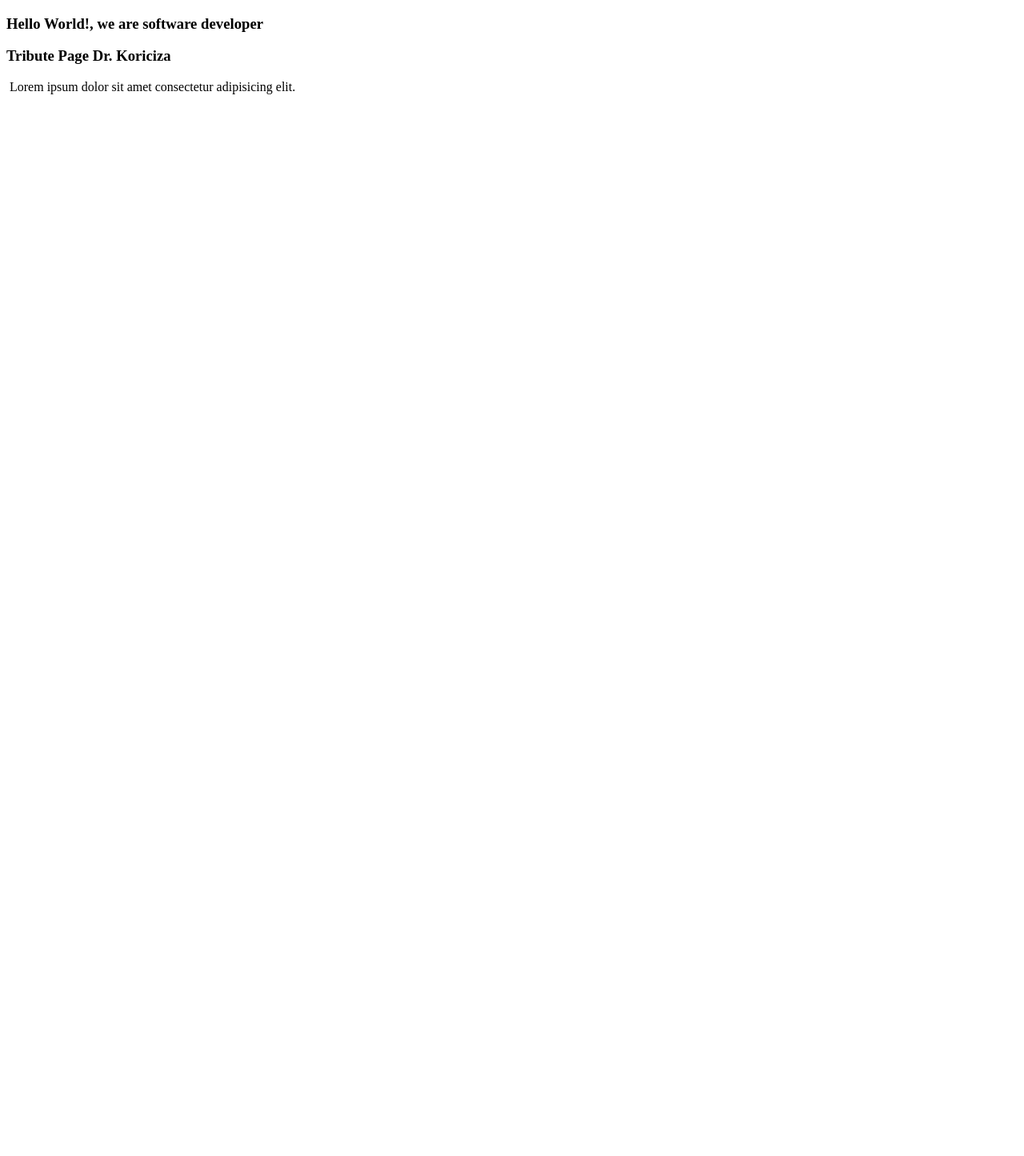
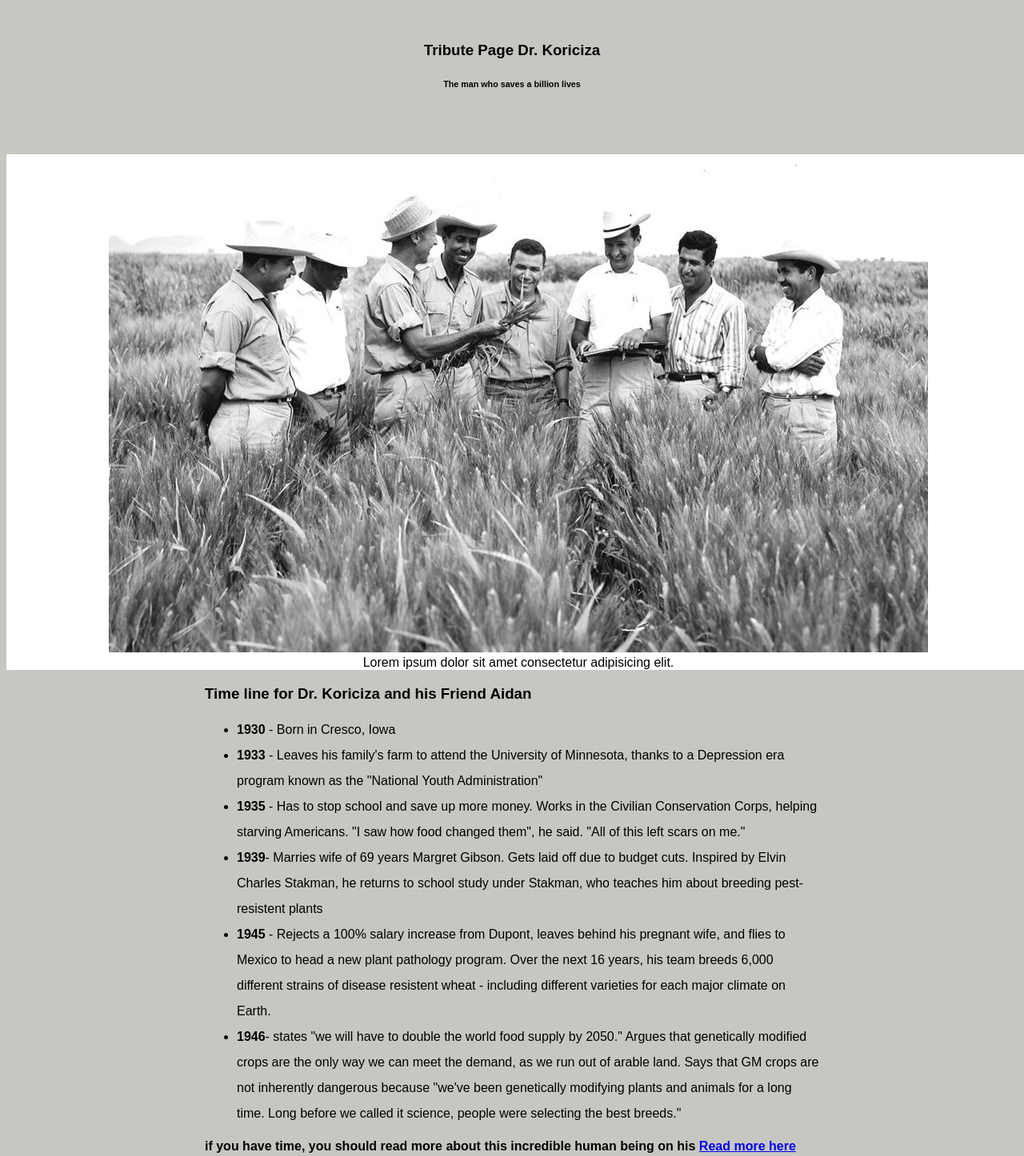
Before and after one commit to koriciza/koricizaANDAidan, a plain HTML site: page index.html in a window 1280 px wide. Shown: the whole page at 80% size. Before the commit the page ends 800 px from the top, so only its background shows below. Drawn offline with Linux system fonts and the light colour scheme.

Commit message:
Final rendering

```diff
--- a/css/style.css
+++ b/css/style.css
@@ -0,0 +1,39 @@
+body{
+    background-color: rgb(199, 199, 193);
+    font-family: Arial, Helvetica, sans-serif;
+}
+main{
+    align-items: center;
+    display: block;
+    justify-content: center;
+}
+
+header{
+    align-items: center;
+    text-align: center;
+    height: 20vh;
+    padding-top: 25px;
+}
+
+#img-div{
+    width: 100vw;
+    background-color: white;
+}
+
+#img-div #image{
+    align-items: center;
+    background-color: white;
+    width: 80%;
+    height: 80%;
+}
+
+.add {
+    width: 60vw;
+    text-align: left;
+    position: relative;
+    margin: auto;
+}
+
+.ul-add .li-add{
+    line-height: 2;
+}
--- a/index.html
+++ b/index.html
@@ -7,18 +7,36 @@
   </head>
 
   <body>
-    <h3>Hello World!, we are software developer</h3>
+
     <main id="main">
-      <h3 id="title">Tribute Page Dr. Koriciza</h3>
+      <header>
+        <h3 id="title">Tribute Page Dr. Koriciza</h3>
+        <h6>The man who saves a billion lives</h6>
+      </header>
 
       <div id="img-div">
-        <img id="image" />
-        <caption id="img-caption">Lorem ipsum dolor sit amet consectetur adipisicing elit.</caption>
+        <center>
+          <img id="image" src="img/img.jpeg"/><br
+          <caption id="img-caption">Lorem ipsum dolor sit amet consectetur adipisicing elit.</caption>
+        </center>
+
       </div>
 
-      <p id="tribute-info">
-        <a href="#" id="tribute-link" target="_target"></a>
-      </p>
+      <div class="add">
+        <p id="tribute-info" align="center">
+          <h3>Time line for Dr. Koriciza and his Friend Aidan</h3>
+          <ul class="ul-add">
+            <li class="li-add"> <strong>1930</strong> - Born in Cresco, Iowa</li>
+            <li class="li-add"><strong>1933</strong> - Leaves his family's farm to attend the University of Minnesota, thanks to a Depression era program known as the "National Youth Administration"</li>
+            <li class="li-add"><strong>1935</strong> - Has to stop school and save up more money. Works in the Civilian Conservation Corps, helping starving Americans. "I saw how food changed them", he said. "All of this left scars on me."</li>
+            <li class="li-add"><strong>1939</strong>- Marries wife of 69 years Margret Gibson. Gets laid off due to budget cuts. Inspired by Elvin Charles Stakman, he returns to school study under Stakman, who teaches him about breeding pest-resistent plants</li>
+            <li class="li-add"><strong>1945</strong> - Rejects a 100% salary increase from Dupont, leaves behind his pregnant wife, and flies to Mexico to head a new plant pathology program. Over the next 16 years, his team breeds 6,000 different strains of disease resistent wheat - including different varieties for each major climate on Earth.</li>
+            <li class="li-add"><strong>1946</strong>- states "we will have to double the world food supply by 2050." Argues that genetically modified crops are the only way we can meet the demand, as we run out of arable land. Says that GM crops are not inherently dangerous because "we've been genetically modifying plants and animals for a long time. Long before we called it science, people were selecting the best breeds."</li>
+          </ul>
+
+        </p>
+        <strong>if you have time, you should read more about this incredible human being on his  <a href="#" id="tribute-link" target="_target"> Read more here</a></strong>
+      </div>
 
     </main>
     <script src="https://cdn.freecodecamp.org/testable-projects-fcc/v1/bundle.js"></script>
```
Also changed, not shown: img/img.jpeg (added).
